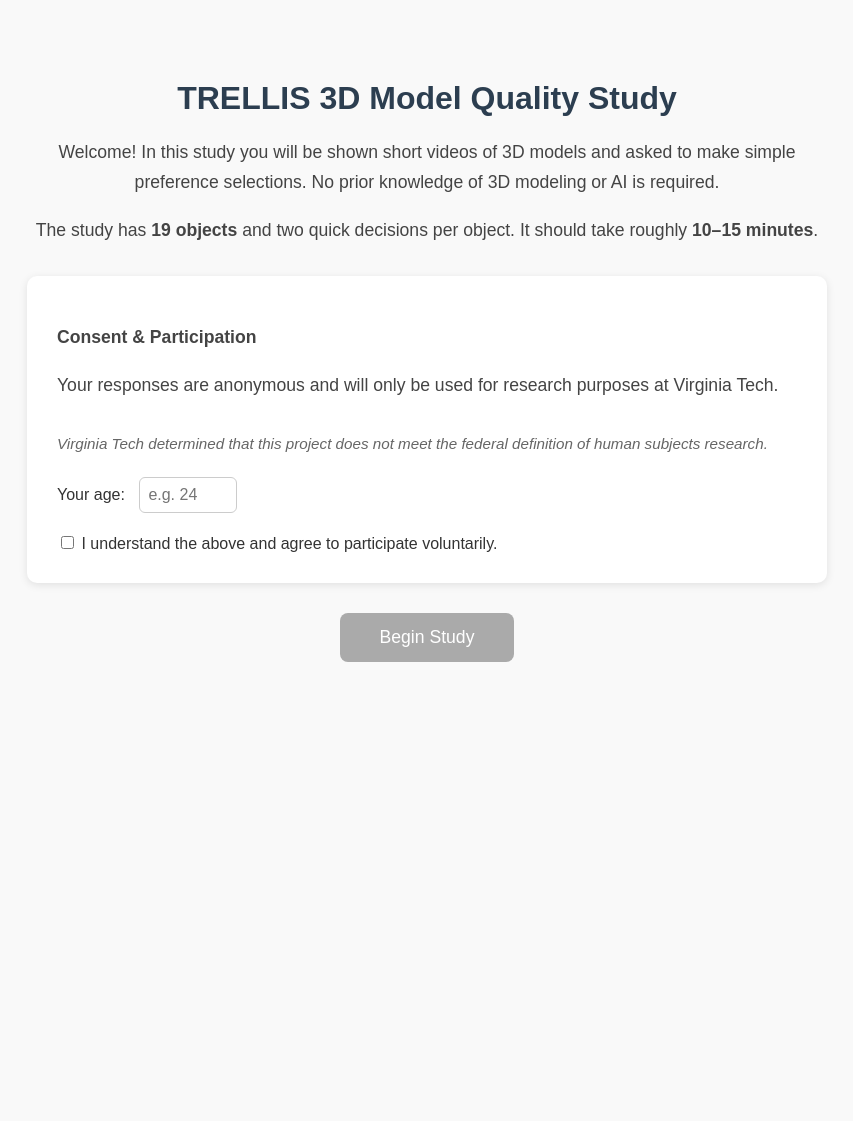
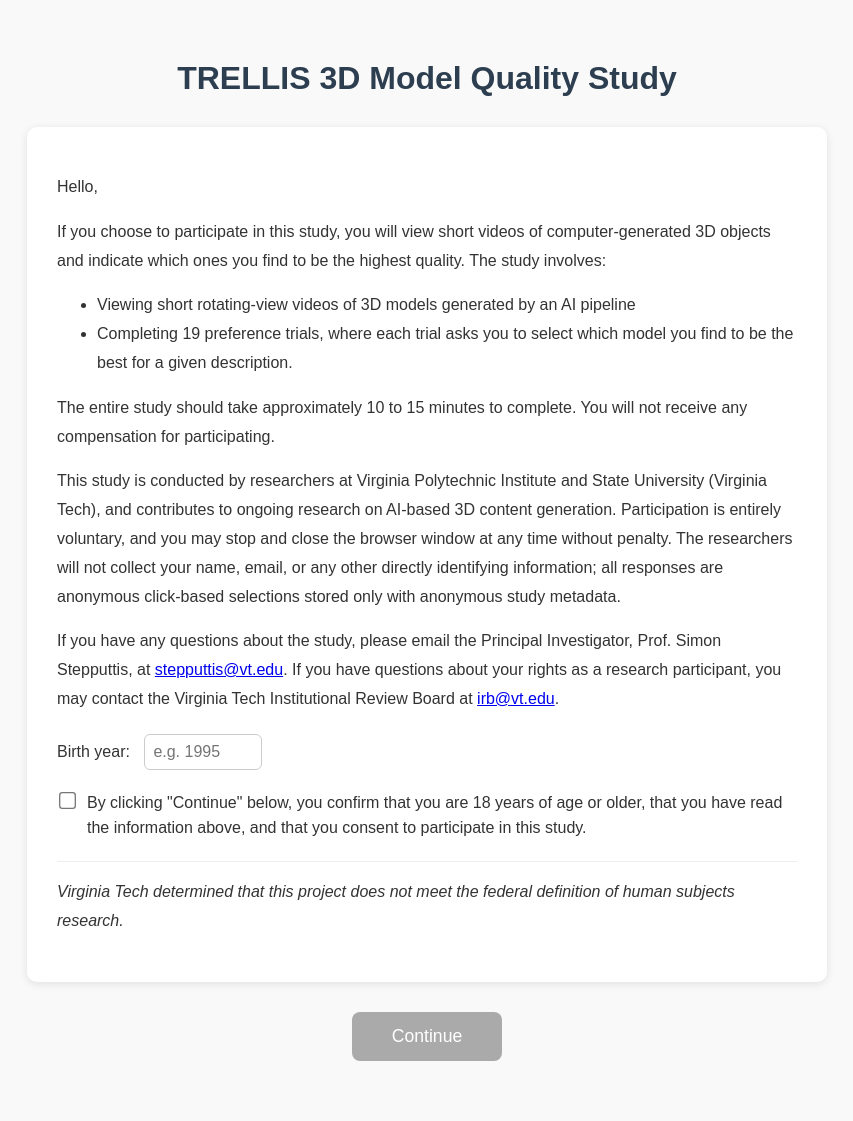
Before and after one commit to RohanAaron19/trellis-study, a Flask app: page / in a window 1280 px wide. Shown: the whole page, without its empty margins (213-1066 px from the left). Before the commit the page ends 662 px from the top, so only its background shows below. Run offline with Flask 3, Linux system fonts and the light colour scheme.

Commit message:
replace age with birth year, add full consent text

```diff
--- a/app.py
+++ b/app.py
@@ -55,7 +55,7 @@ def index():
 def start():
     session['object_index'] = 0
     session['phase'] = 'pick_best'
-    session['age'] = request.args.get('age', 'not provided')
+    session['age'] = request.args.get('birth_year', 'not provided')
     return redirect(url_for('study'))
 
 @app.route('/study', methods=['GET', 'POST'])
--- a/templates/index.html
+++ b/templates/index.html
@@ -4,45 +4,53 @@
     <meta charset="UTF-8">
     <title>TRELLIS User Study</title>
     <style>
-        body { font-family: Arial, sans-serif; max-width: 800px; margin: 80px auto; text-align: center; background: #f9f9f9; }
-        h1 { color: #2c3e50; }
-        p { font-size: 1.1em; color: #444; line-height: 1.7; }
-        .irb { font-size: 0.95em; color: #666; margin-top: 30px; font-style: italic; }
-        .consent-box { background: white; border-radius: 10px; padding: 30px; box-shadow: 0 2px 8px rgba(0,0,0,0.1); margin-top: 30px; text-align: left; }
-        .consent-box label { font-size: 1em; color: #333; cursor: pointer; }
-        .age-row { margin-top: 20px; font-size: 1em; color: #333; }
-        .age-row input { padding: 8px; font-size: 1em; width: 80px; border-radius: 6px; border: 1px solid #ccc; margin-left: 10px; }
-        .btn { display: inline-block; margin-top: 30px; padding: 14px 40px; background: #2c3e50; color: white; border-radius: 8px; border: none; font-size: 1.1em; cursor: pointer; }
+        body { font-family: Arial, sans-serif; max-width: 800px; margin: 60px auto; text-align: left; background: #f9f9f9; padding: 0 20px; }
+        h1 { color: #2c3e50; text-align: center; }
+        .consent-box { background: white; border-radius: 10px; padding: 30px; box-shadow: 0 2px 8px rgba(0,0,0,0.1); margin-top: 30px; }
+        .consent-box p { font-size: 1em; color: #333; line-height: 1.8; }
+        .consent-box ul { color: #333; line-height: 1.8; }
+        .birth-year-row { margin-top: 20px; font-size: 1em; color: #333; }
+        .birth-year-row input { padding: 8px; font-size: 1em; width: 100px; border-radius: 6px; border: 1px solid #ccc; margin-left: 10px; }
+        .irb { font-size: 0.9em; color: #666; font-style: italic; margin-top: 20px; border-top: 1px solid #eee; padding-top: 16px; }
+        .check-row { margin-top: 20px; display: flex; align-items: flex-start; gap: 10px; }
+        .check-row input { margin-top: 4px; transform: scale(1.3); cursor: pointer; flex-shrink: 0; }
+        .check-row label { font-size: 1em; color: #333; cursor: pointer; line-height: 1.6; }
+        .btn { display: block; margin: 30px auto 0; padding: 14px 40px; background: #2c3e50; color: white; border-radius: 8px; border: none; font-size: 1.1em; cursor: pointer; }
         .btn:hover { background: #1a252f; }
         .btn:disabled { background: #aaa; cursor: not-allowed; }
-        .already-done { background: #fff3cd; border: 1px solid #ffc107; border-radius: 10px; padding: 30px; margin-top: 40px; }
+        .already-done { background: #fff3cd; border: 1px solid #ffc107; border-radius: 10px; padding: 30px; margin-top: 40px; text-align: center; }
     </style>
 </head>
 <body>
     <h1>TRELLIS 3D Model Quality Study</h1>
-    <p>Welcome! In this study you will be shown short videos of 3D models and asked to make simple preference selections. No prior knowledge of 3D modeling or AI is required.</p>
-    <p>The study has <strong>19 objects</strong> and two quick decisions per object. It should take roughly <strong>10–15 minutes</strong>.</p>
 
     <div class="consent-box">
-        <p><strong>Consent & Participation</strong></p>
-        <p>Your responses are anonymous and will only be used for research purposes at Virginia Tech.</p>
-        <p class="irb">Virginia Tech determined that this project does not meet the federal definition of human subjects research.</p>
+        <p>Hello,</p>
+        <p>If you choose to participate in this study, you will view short videos of computer-generated 3D objects and indicate which ones you find to be the highest quality. The study involves:</p>
+        <ul>
+            <li>Viewing short rotating-view videos of 3D models generated by an AI pipeline</li>
+            <li>Completing 19 preference trials, where each trial asks you to select which model you find to be the best for a given description.</li>
+        </ul>
+        <p>The entire study should take approximately 10 to 15 minutes to complete. You will not receive any compensation for participating.</p>
+        <p>This study is conducted by researchers at Virginia Polytechnic Institute and State University (Virginia Tech), and contributes to ongoing research on AI-based 3D content generation. Participation is entirely voluntary, and you may stop and close the browser window at any time without penalty. The researchers will not collect your name, email, or any other directly identifying information; all responses are anonymous click-based selections stored only with anonymous study metadata.</p>
+        <p>If you have any questions about the study, please email the Principal Investigator, Prof. Simon Stepputtis, at <a href="mailto:stepputtis@vt.edu">stepputtis@vt.edu</a>. If you have questions about your rights as a research participant, you may contact the Virginia Tech Institutional Review Board at <a href="mailto:irb@vt.edu">irb@vt.edu</a>.</p>
 
-        <div class="age-row">
-            <label for="age">Your age:</label>
-            <input type="number" id="age" name="age" min="1" max="120" placeholder="e.g. 24" required>
+        <div class="birth-year-row">
+            <label for="birth_year">Birth year:</label>
+            <input type="number" id="birth_year" name="birth_year" min="1900" max="2008" placeholder="e.g. 1995" required>
         </div>
 
-        <div style="margin-top: 20px;">
+        <div class="check-row">
             <input type="checkbox" id="consent" onchange="checkReady()">
-            <label for="consent">I understand the above and agree to participate voluntarily.</label>
+            <label for="consent">By clicking "Continue" below, you confirm that you are 18 years of age or older, that you have read the information above, and that you consent to participate in this study.</label>
         </div>
+
+        <p class="irb">Virginia Tech determined that this project does not meet the federal definition of human subjects research.</p>
     </div>
 
-    <button class="btn" id="startBtn" onclick="startStudy()" disabled>Begin Study</button>
+    <button class="btn" id="startBtn" onclick="startStudy()" disabled>Continue</button>
 
     <script>
-        // Check if already completed
         if (document.cookie.includes('trellis_study_done=1')) {
             document.body.innerHTML = `
                 <div class="already-done">
@@ -53,15 +61,15 @@
 
         function checkReady() {
             const consent = document.getElementById('consent').checked;
-            const age = document.getElementById('age').value;
-            document.getElementById('startBtn').disabled = !(consent && age);
+            const birth_year = document.getElementById('birth_year').value;
+            document.getElementById('startBtn').disabled = !(consent && birth_year);
         }
 
-        document.getElementById('age').addEventListener('input', checkReady);
+        document.getElementById('birth_year').addEventListener('input', checkReady);
 
         function startStudy() {
-            const age = document.getElementById('age').value;
-            window.location.href = '/start?age=' + age;
+            const birth_year = document.getElementById('birth_year').value;
+            window.location.href = '/start?birth_year=' + birth_year;
         }
     </script>
 </body>
```
